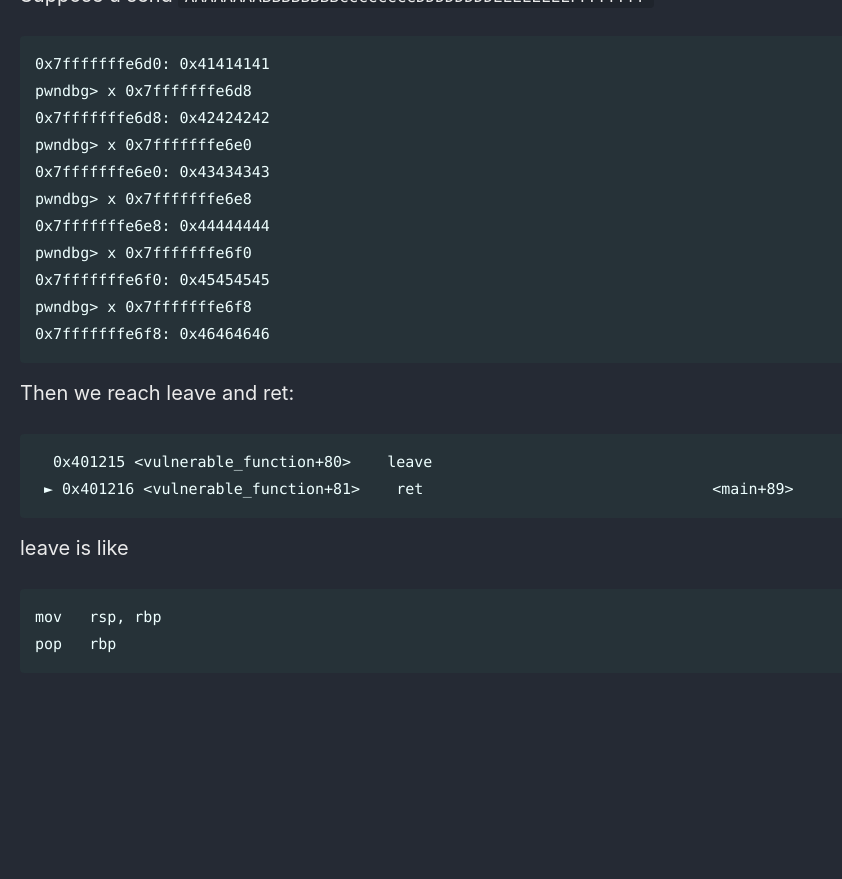
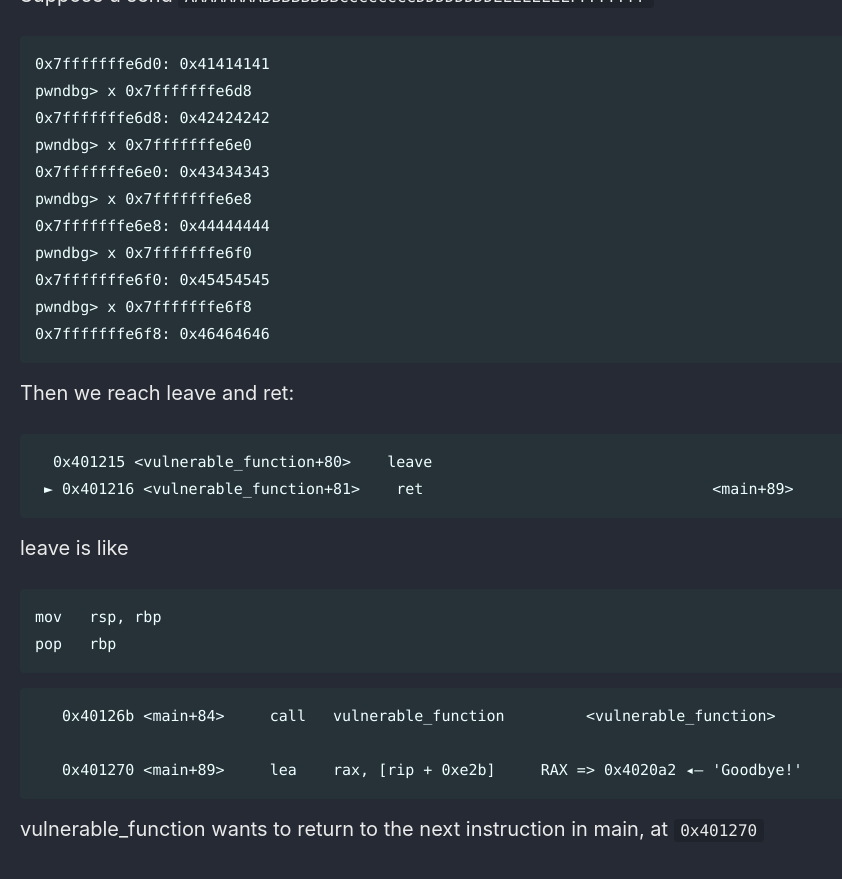
Before and after one commit to Connor-McCartney/Connor-McCartney.github.io, a Jekyll site: the page built from _pages/misc/pwn.md, in a window 1280 px wide and 900 px high, scrolled down 32429 px. Shown: the top 879 px of the window, without its empty margins (0-842 px from the left). Built offline with Jekyll 4.4.1, drawn with Linux system fonts in a browser that asks for light colours; cached includes are drawn as plain includes; before the commit the page ends 33147 px from its top, so only the background shows below that.

Commit message:
Update pwn.md

````diff
--- a/_pages/misc/pwn.md
+++ b/_pages/misc/pwn.md
@@ -1346,3 +1346,11 @@ leave is like
 mov   rsp, rbp
 pop   rbp
 ```
+
+```
+   0x40126b <main+84>     call   vulnerable_function         <vulnerable_function>
+
+   0x401270 <main+89>     lea    rax, [rip + 0xe2b]     RAX => 0x4020a2 ◂— 'Goodbye!'
+```
+
+vulnerable_function wants to return to the next instruction in main, at `0x401270`
````
